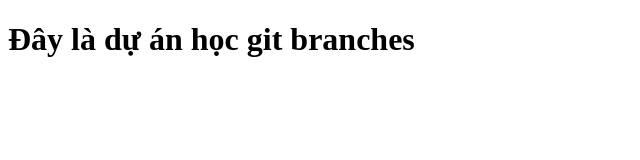
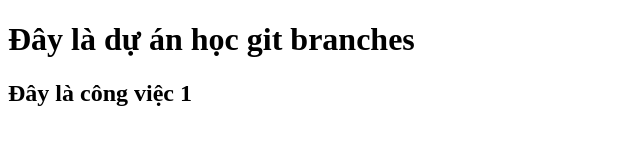
Before and after one commit to camhuy/duan5, a plain HTML site: page index.html in a window 1280 px wide. Shown: the whole page, without its empty margins (0-640 px from the left). Drawn offline with Linux system fonts and the light colour scheme.

Commit message:
cong viec 1

```diff
--- a/index.html
+++ b/index.html
@@ -7,5 +7,6 @@
 </head>
 <body>
     <h1>Đây là dự án học git branches</h1>
+    <h2>Đây là công việc 1</h2>
 </body>
 </html>
```
